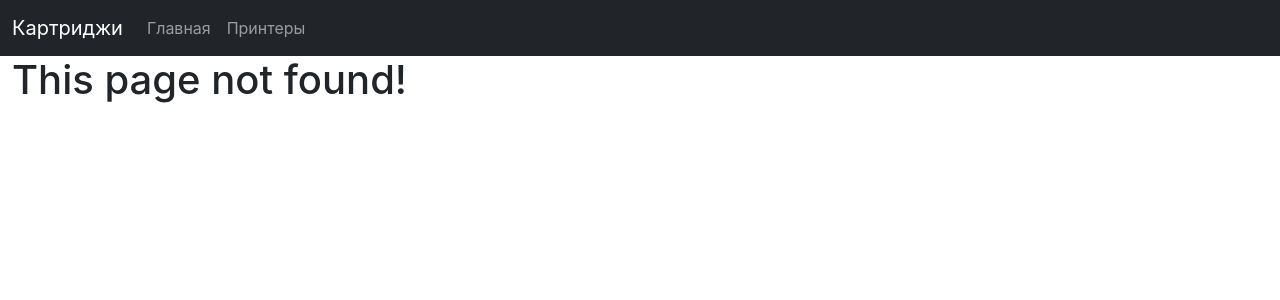
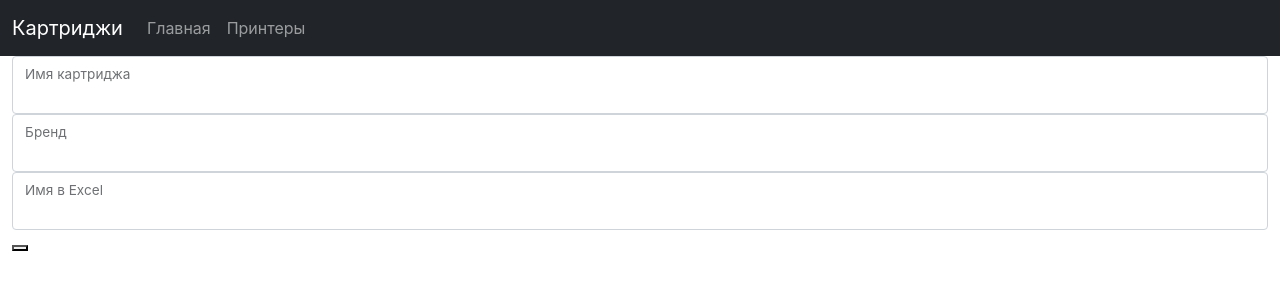
Before and after one commit to adminsemy/cartridges, a React (Create React App) app: page /cartridge/1 in a window 1280 px wide. Before the commit this address had no page. Shown: the top 300 px of the page. Built offline with nearby package versions, Linux system fonts and the light colour scheme; no server answers.

Commit message:
Начата работа по форме создания и редактирования картриджа

```diff
--- a/config/route.yml
+++ b/config/route.yml
@@ -16,7 +16,7 @@ apiPrinterCartridges:
     methods: GET
 apiCartridgeColor:
     path: /api/cartridge/color/all
-    controller: App\Controller\Api\ColorCartrideController::getAllColor
+    controller: App\Controller\Api\ColorCartridgeController::getAllColor
     methods: GET
 apiPrinters:
     path: /api/printers
--- a/src/App.js
+++ b/src/App.js
@@ -5,6 +5,7 @@ import Navigation from './components/Navigation';
 import { Printers } from './pages/Printers';
 import { Alert } from './components/Alert';
 import { AlertState } from './context/alert/AlertState';
+import { Cartridge } from './pages/Cartridge';
 
 
 function App()  {
@@ -18,6 +19,8 @@ function App()  {
             <Routes>
               <Route path="/" element={<CartridgesCount />} />
               <Route path="/order" element={<Printers />} />
+              <Route path="/cartridge" element={<Cartridge />} />
+              <Route path="/cartridge/:id" element={<Cartridge />} />
               <Route path="*" element={<NotFound />} />
             </Routes>
           </div>
--- /dev/null
+++ b/src/components/form/CartridgeForm.js
@@ -0,0 +1,49 @@
+import React from "react";
+
+export const CartridgeForm = ({cartridge, colorCartridges}) => {
+
+    const handleSubmit = (event) => {
+        event.preventDefault();
+    }
+
+    const test = (event) => {
+        const target = event.target;
+        console.log(target.value);
+    }
+
+    return (
+        <div>
+            <form onSubmit={handleSubmit}>
+                <div className="form-floating">
+                    <input type="text"
+                        name="name"
+                        className="form-control"
+                        id="cartridgeNameInput"
+                        defaultValue={cartridge.name}
+                        onChange={test}
+                    ></input>
+                    <label htmlFor="cartridgeNameInput">Имя картриджа</label>
+                </div>
+                <div className="form-floating">
+                    <input type="text"
+                        className="form-control"
+                        id="cartridgeProducerInput"
+                        defaultValue={cartridge.producer}
+                        onChange={test}
+                ></input>
+                    <label htmlFor="cartridgeProducerInput">Бренд</label>
+                </div>
+                <div className="form-floating">
+                    <input type="text"
+                        className="form-control"
+                        id="cartridgeNameExcelInput"
+                        defaultValue={cartridge.nameExcel}
+                        onChange={test}
+                    ></input>
+                    <label htmlFor="cartridgeNameExcelInput">Имя в Excel</label>
+                </div>
+                <button value="Отправить" onClick={test} />
+            </form>
+        </div>
+    )
+}
--- /dev/null
+++ b/src/pages/Cartridge.js
@@ -0,0 +1,50 @@
+import axios from "axios";
+import React from "react";
+import { useState } from "react";
+import { useEffect } from "react";
+import { CartridgeForm } from "../components/form/CartridgeForm";
+
+export const Cartridge = ({id}) => {
+    const [cartridge, setCartridge] = useState(
+        {
+            loading: true,
+            data: {
+                name: null,
+                producer: null,
+                nameExcel: null,
+                color: null,
+                minimum: 0,
+                all: 0
+            },
+        }
+    );
+    const [colorCartridges, setColorCartridges] = useState([]);
+    useEffect(() => {
+        const host = process.env.REACT_APP_API_HOST_PHP || 'http://localhost:9001';
+        async function getData() {
+            const response = await axios.get(host + '/api/cartridge/'.id);
+            setCartridge(
+            {
+                loading: false,
+                data: response.data
+            });
+        };
+
+        if (id) {
+            getData();
+        }
+    },[setCartridge, id]);
+
+    useEffect(() => {
+        const host = process.env.REACT_APP_API_HOST_PHP || 'http://localhost:9001';
+        async function getCartridgeColorData() {
+            const response = await axios.get(host + '/api/cartridge/color/all');
+            setColorCartridges(response.data);
+        };
+        getCartridgeColorData();
+    },[setColorCartridges]);
+
+    return (
+        <CartridgeForm cartridge={cartridge.data} colorCartridges={colorCartridges} />
+    )
+}
--- a/src/pages/CartridgesCount.js
+++ b/src/pages/CartridgesCount.js
@@ -1,5 +1,7 @@
 import axios from "axios";
 import React, {useState, useEffect} from "react";
+import { Link } from "react-router-dom";
+import { Fragment } from "react";
 import { Loading } from "../components/Loading";
 import { Table } from "../components/tables/CartridgeTable";
 
@@ -41,7 +43,12 @@ export const CartridgesCount = () => {
         return <Loading/>
     } else {
         return (
-            <Table table={cartridges.table}></Table>
+            <Fragment>
+                <Link to={'/cartridge'}>
+                    <button type="button" class="btn btn-primary">Новый картридж</button>
+                </Link>
+                <Table table={cartridges.table}></Table>
+            </Fragment>
         )
     }
 }
```
